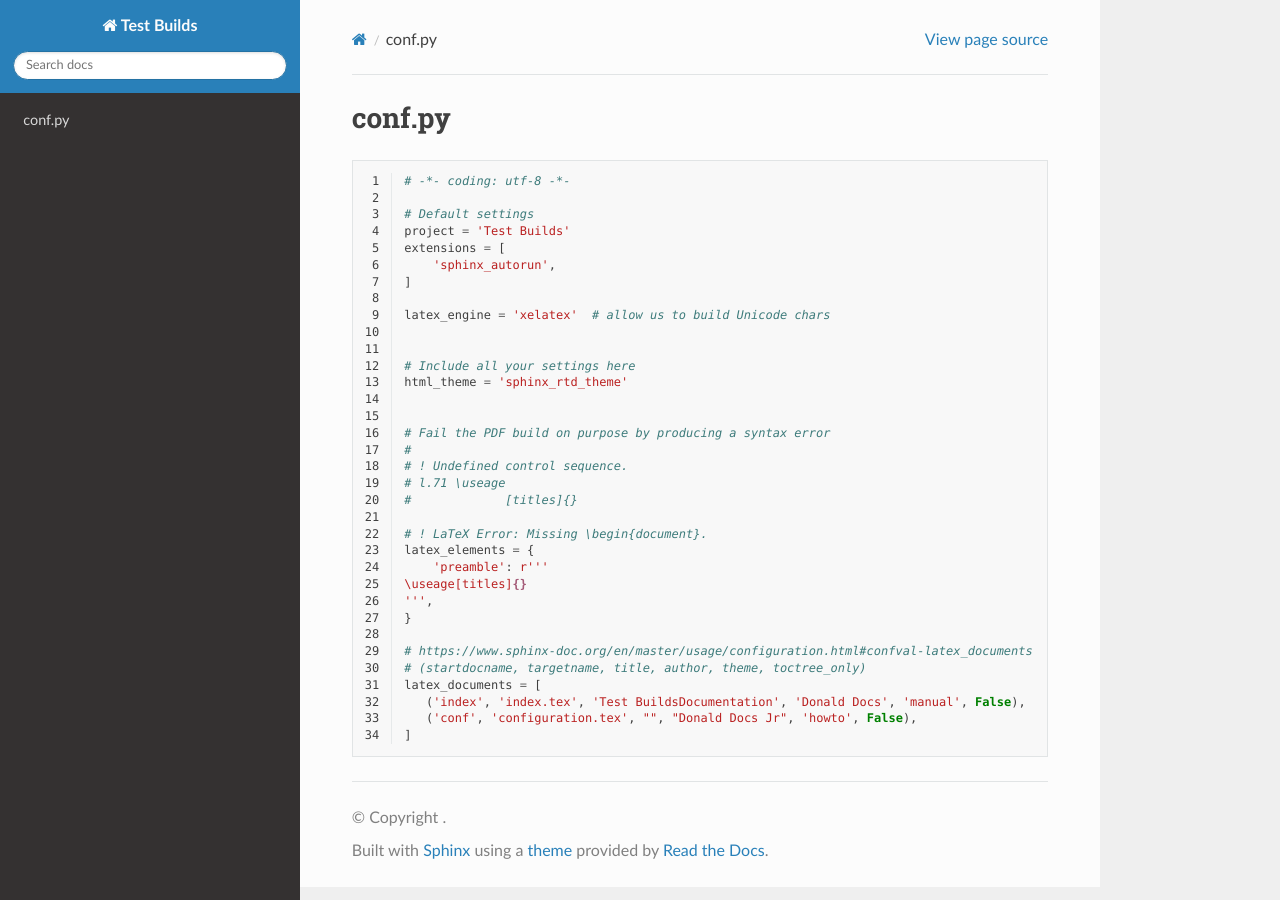
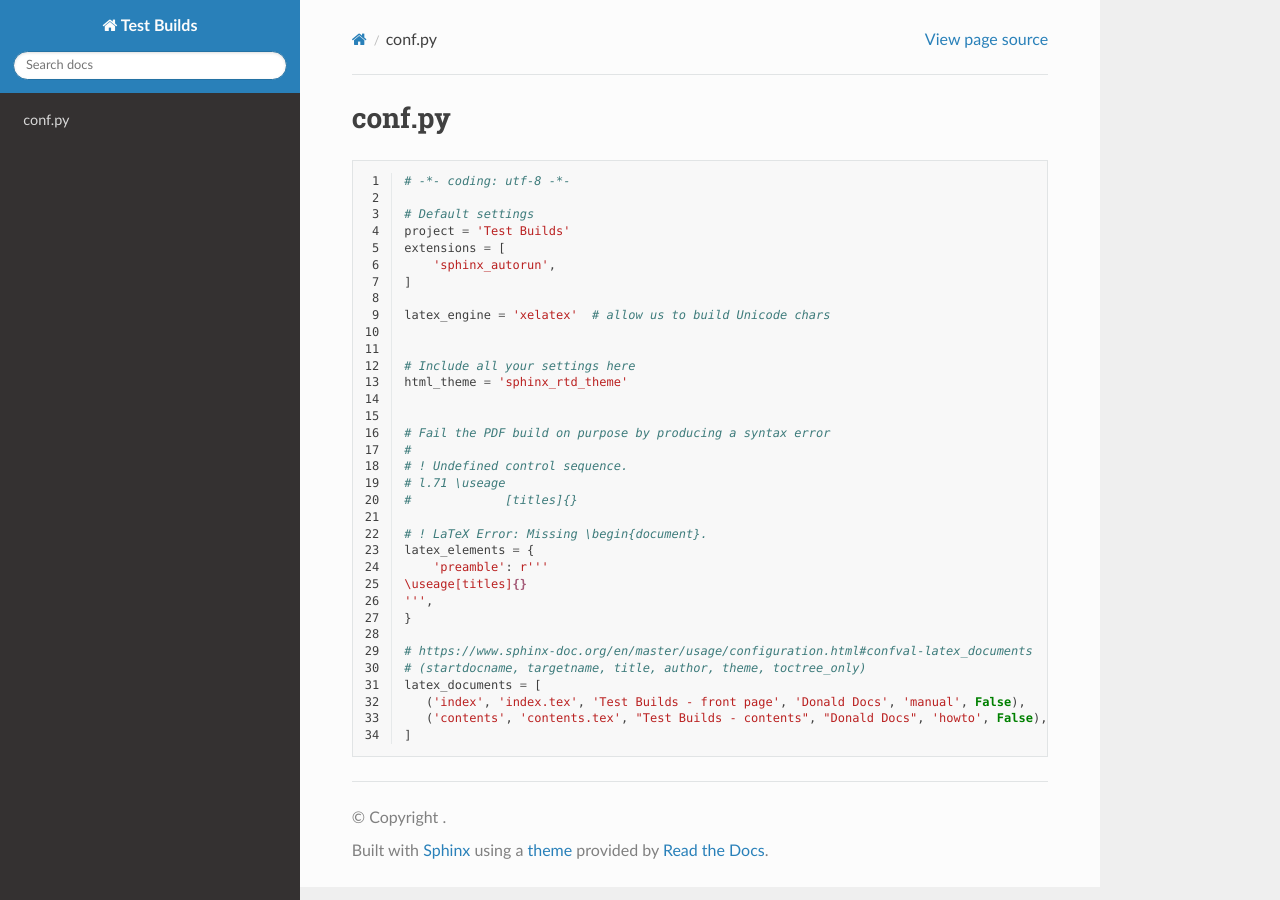
Before and after one commit to readthedocs/test-builds, a Sphinx documentation site: the page built from docs/conf.rst, in a window 1280 px wide. Built offline with Sphinx 7.4.7 and the Read the Docs theme 2.0.0, drawn with Linux system fonts in a browser that asks for light colours.

Commit message:
Try another configuration

```diff
--- a/docs/conf.py
+++ b/docs/conf.py
@@ -29,6 +29,6 @@ latex_elements = {
 # https://www.sphinx-doc.org/en/master/usage/configuration.html#confval-latex_documents
 # (startdocname, targetname, title, author, theme, toctree_only)
 latex_documents = [
-   ('index', 'index.tex', 'Test BuildsDocumentation', 'Donald Docs', 'manual', False),
-   ('conf', 'configuration.tex', "", "Donald Docs Jr", 'howto', False),
+   ('index', 'index.tex', 'Test Builds - front page', 'Donald Docs', 'manual', False),
+   ('contents', 'contents.tex', "Test Builds - contents", "Donald Docs", 'howto', False),
 ]
```
